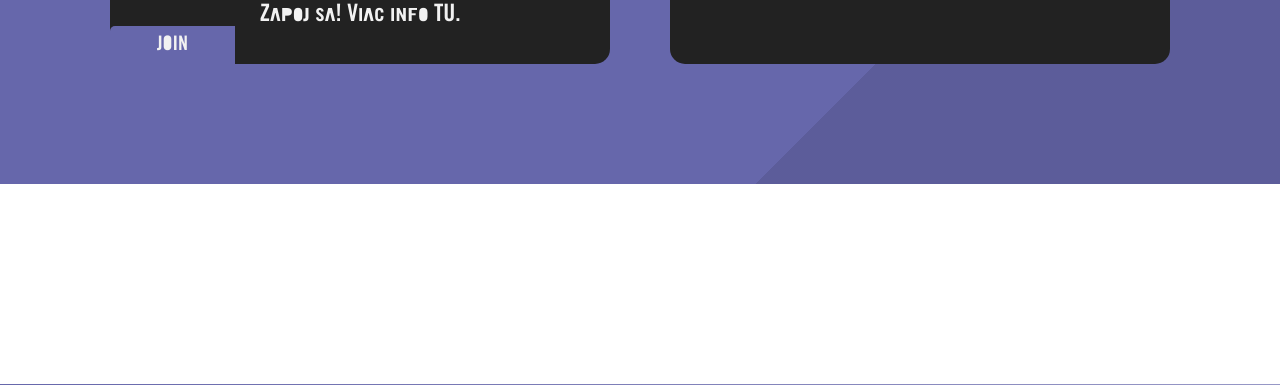
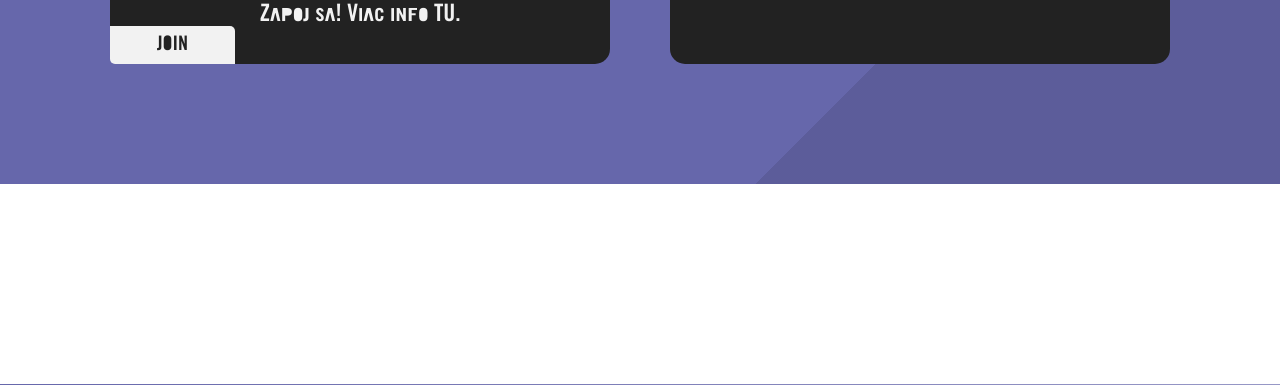
Before and after one commit to michaelbartek/throwback, a PHP site: page /sutaz.html in a window 1280 px wide. Shown: the part 779-1164 px from the top of the page. Run offline with PHP 8.4, Linux system fonts and the light colour scheme.

Commit message:
Update styles.css

```diff
--- a/styles.css
+++ b/styles.css
@@ -444,16 +444,17 @@ height: 50px;
    }
    .textik3{
     padding: 2%;
-   background-color: #6667AB;
-   color: #f2f2f2;
+   background-color: #f2f2f2;
+   color: #222222;
    font-size: 15pt;
    width: 25%;
-   border-top-left-radius: 5px;
+   border-bottom-left-radius: 5px;
+   border-top-right-radius: 5px;
 
    }
 
 .textik3:hover {
-    background-color: #444577;
+    background-color: #6667ab;
 }
 
 /* Responsive Styling */
```
